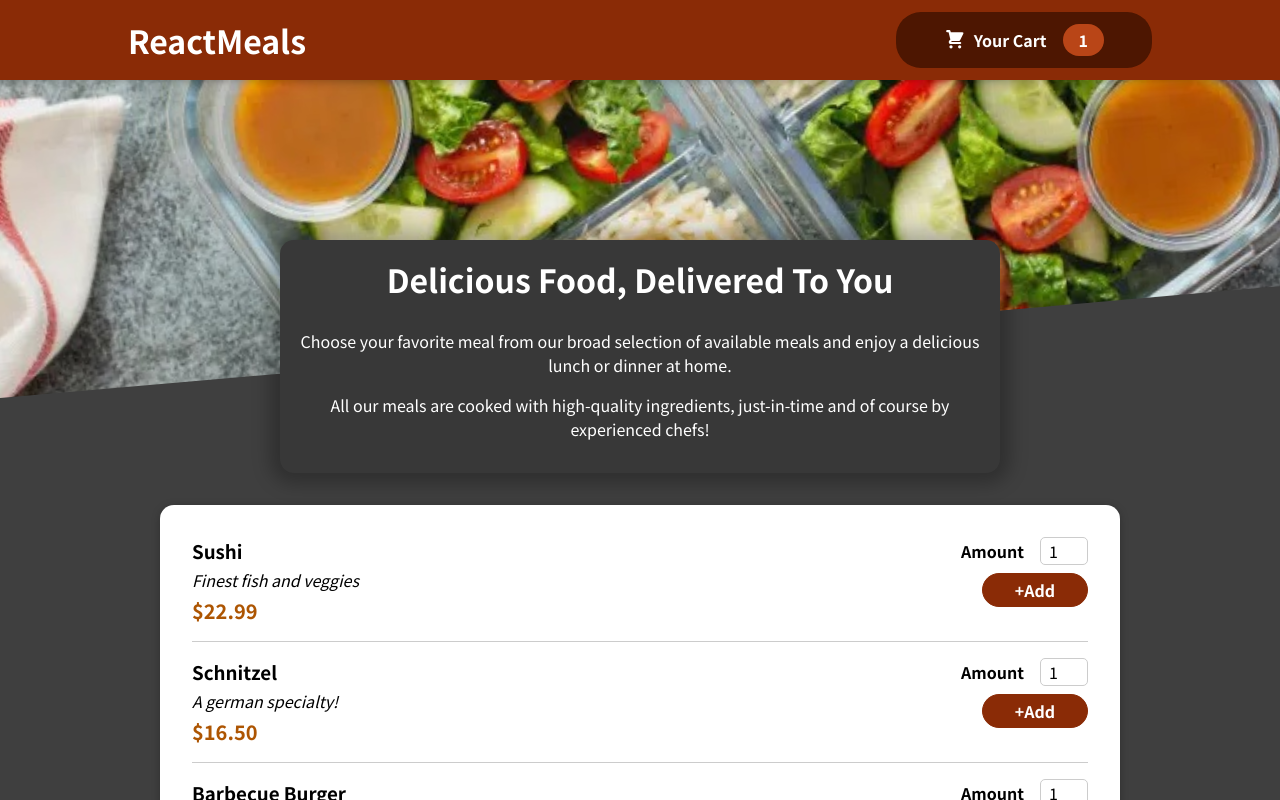
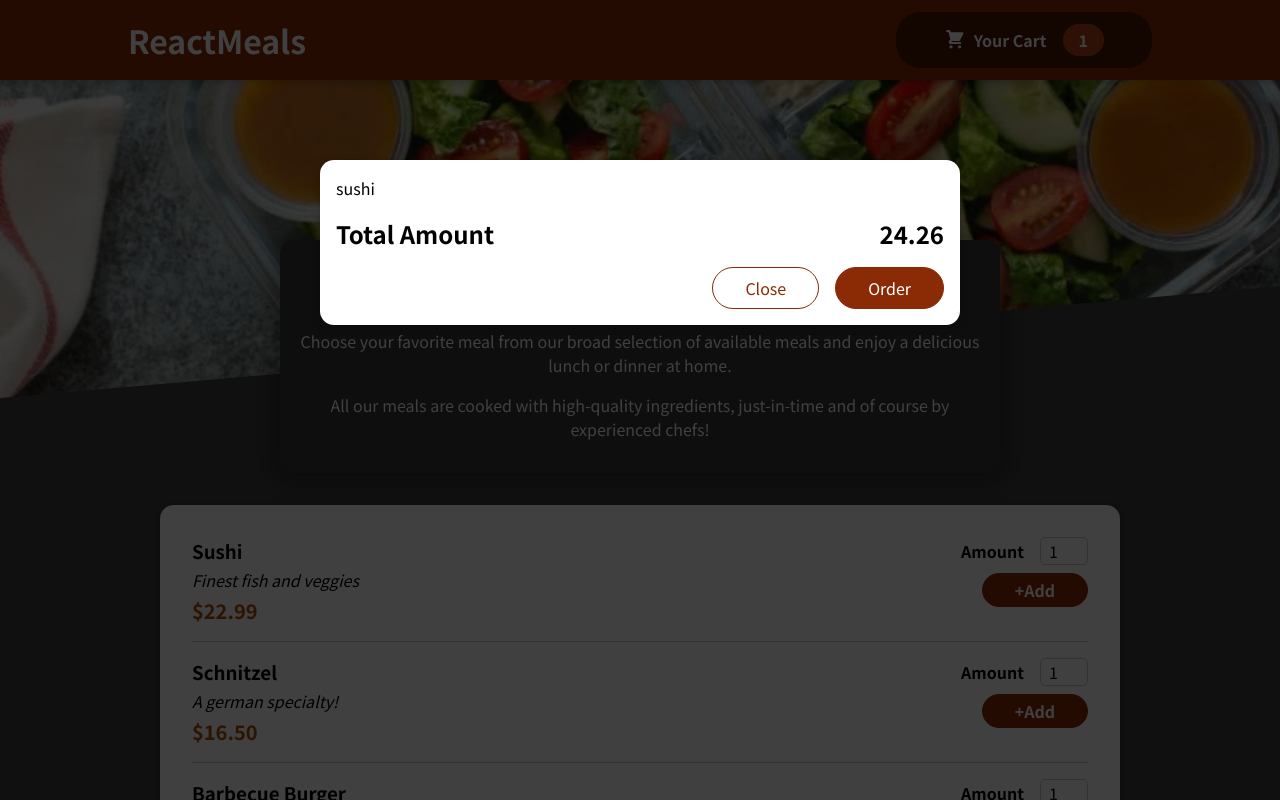
Before and after one commit to Naveen5676/Food-order-app, a React (Create React App) app: page / in a window 1280 px wide. Shown: the top 800 px of the page. Built offline with nearby package versions, Linux system fonts and the light colour scheme.

Commit message:
Making a hard Coded Cart without any Functionality

```diff
--- a/public/index.html
+++ b/public/index.html
@@ -28,6 +28,7 @@
   </head>
   <body>
     <noscript>You need to enable JavaScript to run this app.</noscript>
+    <div id="overlays"></div>
     <div id="root"></div>
     <!--
       This HTML file is a template.
--- a/src/App.js
+++ b/src/App.js
@@ -1,9 +1,11 @@
 import React, { Fragment } from "react";
 import Header from "./Components/Layout/Header";
 import Meals from "./Components/Meals/Meals";
+import Cart from "./Components/Cart/Cart";
 function App() {
   return (
     <Fragment>
+      <Cart/>
       <Header/>
       <main>
         <Meals/>
--- /dev/null
+++ b/src/Components/Cart/Cart.js
@@ -0,0 +1,35 @@
+import React from "react";
+import classes from "./Cart.module.css";
+import Modal from "../UI/Modal";
+const Cart = (props) => {
+  const cartitems = (
+    <ul className={classes["cart-items"]}>
+      {[
+        {
+          id: "c1",
+          name: "sushi",
+          amount: 24.0,
+          price: 12,
+        },
+      ].map((item) => (
+        <li>{item.name}</li>
+      ))}
+    </ul>
+  );
+
+  return (
+    <Modal>
+      {cartitems}
+      <div className={classes.total}>
+        <span>Total Amount</span>
+        <span> 24.26</span>
+      </div>
+      <div className={classes.actions}>
+        <button className={classes["button--alt"]}>Close</button>
+        <button className={classes.button}>Order</button>
+      </div>
+    </Modal>
+  );
+};
+
+export default Cart;
--- /dev/null
+++ b/src/Components/Cart/Cart.module.css
@@ -0,0 +1,46 @@
+.cart-items {
+    list-style: none;
+    margin: 0;
+    padding: 0;
+    max-height: 20rem;
+    overflow: auto;
+  }
+
+  .total {
+    display: flex;
+    justify-content: space-between;
+    align-items: center;
+    font-weight: bold;
+    font-size: 1.5rem;
+    margin: 1rem 0;
+  }
+
+  .actions {
+    text-align: right;
+  }
+
+  .actions button {
+    font: inherit;
+    cursor: pointer;
+    background-color: transparent;
+    border: 1px solid #8a2b06;
+    padding: 0.5rem 2rem;
+    border-radius: 25px;
+    margin-left: 1rem;
+  }
+
+  .actions button:hover,
+  .actions button:active {
+    background-color: #5a1a01;
+    border-color: #5a1a01;
+    color: white;
+  }
+
+  .actions .button--alt {
+    color: #8a2b06;
+  }
+
+  .actions .button {
+    background-color: #8a2b06;
+    color: white;
+  }
--- a/src/Components/Layout/Header-cart-button.js
+++ b/src/Components/Layout/Header-cart-button.js
@@ -6,7 +6,7 @@
 return (
     <button className={classes.button}>
         <span className={classes.icon}>
-            <CartIcon/>
+            <CartIcon />
         </span>
         <span>Your Cart</span>
         <span className={classes.badge}>1</span>
--- /dev/null
+++ b/src/Components/UI/Modal.js
@@ -0,0 +1,29 @@
+import React, { Fragment } from "react";
+import classes from './Modal.module.css';
+import  ReactDOM  from "react-dom";
+
+const Backdrop =(props)=>{
+    return (
+        <div className={classes.backdrop}></div>
+    );
+};
+
+const ModalOverlay =(props)=>{
+    return(
+        <div className={classes.modal}>
+            <div className={classes.content}>{props.children}</div>
+        </div>
+    );
+};
+
+const portalelement = document.getElementById('overlays')
+const Modal =(props)=>{
+    return(
+        <Fragment>
+            {ReactDOM.createPortal(<Backdrop/>, portalelement)}
+            {ReactDOM.createPortal(<ModalOverlay>{props.children}</ModalOverlay>, portalelement)}
+        </Fragment>
+    );
+};
+
+export default Modal
--- /dev/null
+++ b/src/Components/UI/Modal.module.css
@@ -0,0 +1,40 @@
+.backdrop {
+    position: fixed;
+    top: 0;
+    left: 0;
+    width: 100%;
+    height: 100vh;
+    z-index: 20;
+    background-color: rgba(0, 0, 0, 0.75);
+  }
+
+  .modal {
+    position: fixed;
+    top: 20vh;
+    left: 5%;
+    width: 90%;
+    background-color: white;
+    padding: 1rem;
+    border-radius: 14px;
+    box-shadow: 0 2px 8px rgba(0, 0, 0, 0.25);
+    z-index: 30;
+    animation: slide-down 300ms ease-out forwards;
+  }
+
+  @media (min-width: 768px) {
+    .modal {
+      width: 40rem;
+      left: calc(50% - 20rem);
+    }
+  }
+
+  @keyframes slide-down {
+    from {
+      opacity: 0;
+      transform: translateY(-3rem);
+    }
+    to {
+      opacity: 1;
+      transform: translateY(0);
+    }
+  }
```
